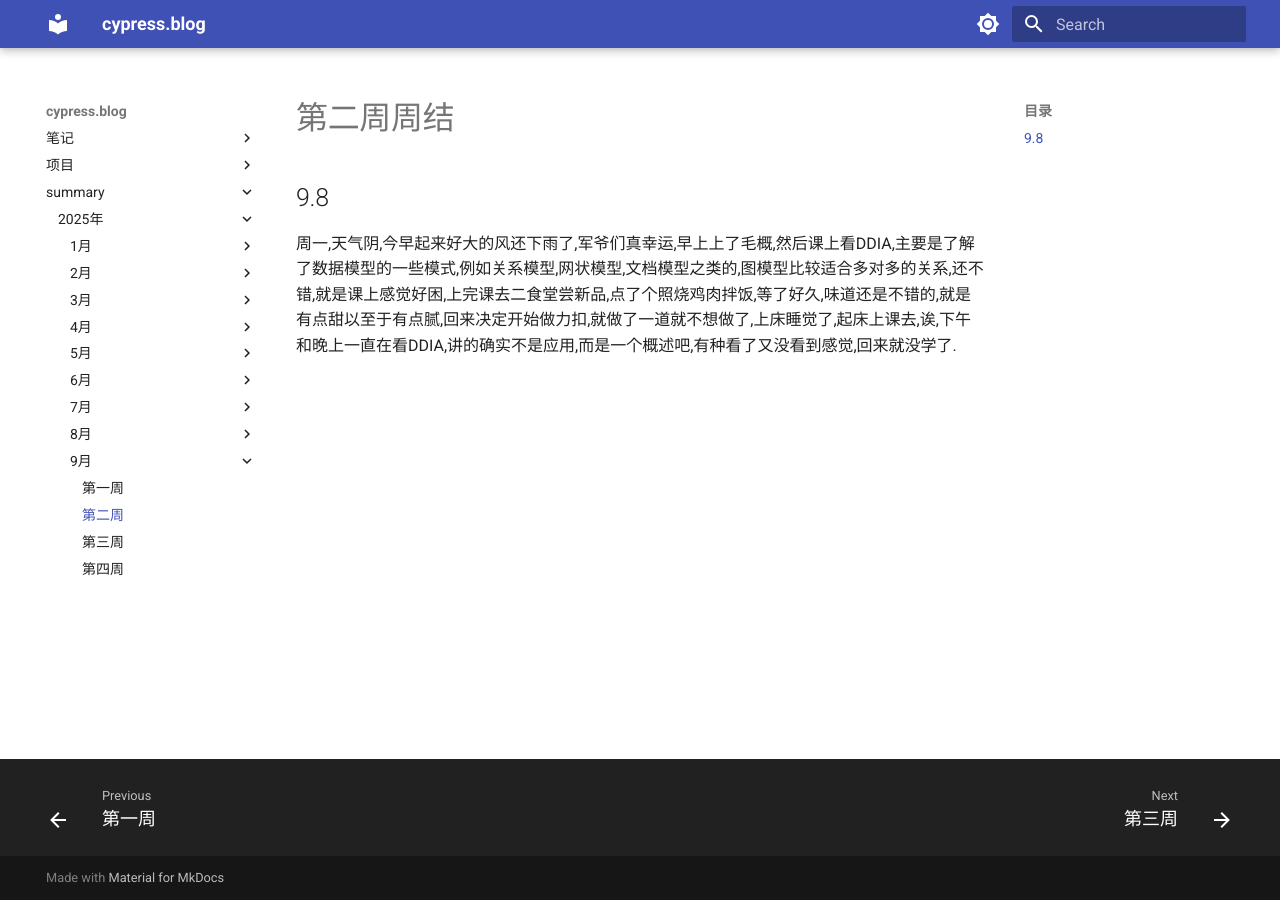
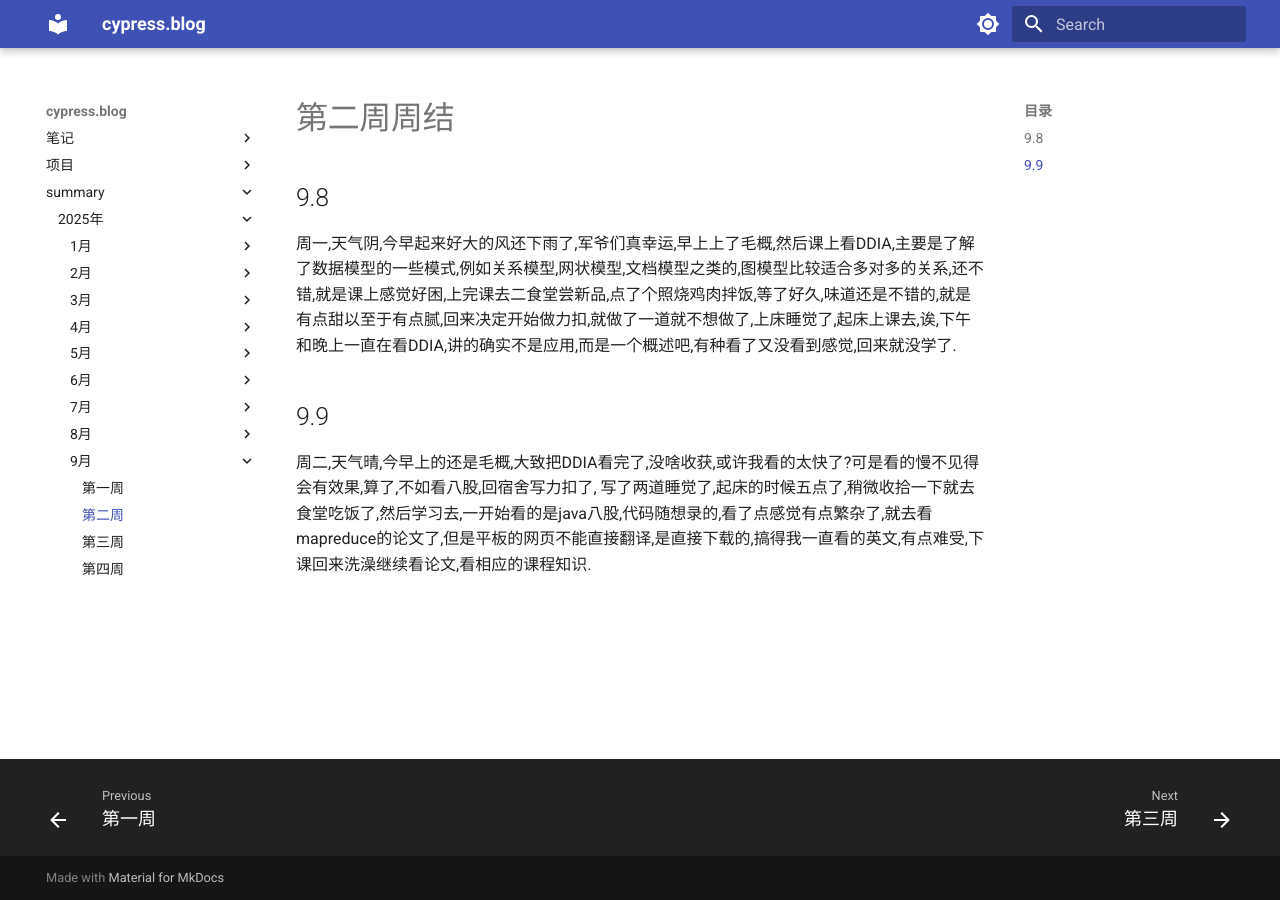
Before and after one commit to cyprer/blog0, an MkDocs documentation site: the page built from docs/summary/25year/9month/2week.md, in a window 1280 px wide. Built offline with MkDocs 1.6.1 and Material for MkDocs 9.7.7, drawn with Linux system fonts in a browser that asks for light colours.

Commit message:
docs: 更新25年9月第二周周结内容
添加9月9日的周结记录，包括当日学习内容和感受

```diff
--- a/docs/summary/25year/9month/2week.md
+++ b/docs/summary/25year/9month/2week.md
@@ -2,3 +2,5 @@
 
 ## 9.8
   周一,天气阴,今早起来好大的风还下雨了,军爷们真幸运,早上上了毛概,然后课上看DDIA,主要是了解了数据模型的一些模式,例如关系模型,网状模型,文档模型之类的,图模型比较适合多对多的关系,还不错,就是课上感觉好困,上完课去二食堂尝新品,点了个照烧鸡肉拌饭,等了好久,味道还是不错的,就是有点甜以至于有点腻,回来决定开始做力扣,就做了一道就不想做了,上床睡觉了,起床上课去,诶,下午和晚上一直在看DDIA,讲的确实不是应用,而是一个概述吧,有种看了又没看到感觉,回来就没学了.
+## 9.9
+  周二,天气晴,今早上的还是毛概,大致把DDIA看完了,没啥收获,或许我看的太快了?可是看的慢不见得会有效果,算了,不如看八股,回宿舍写力扣了, 写了两道睡觉了,起床的时候五点了,稍微收拾一下就去食堂吃饭了,然后学习去,一开始看的是java八股,代码随想录的,看了点感觉有点繁杂了,就去看mapreduce的论文了,但是平板的网页不能直接翻译,是直接下载的,搞得我一直看的英文,有点难受,下课回来洗澡继续看论文,看相应的课程知识.
```
